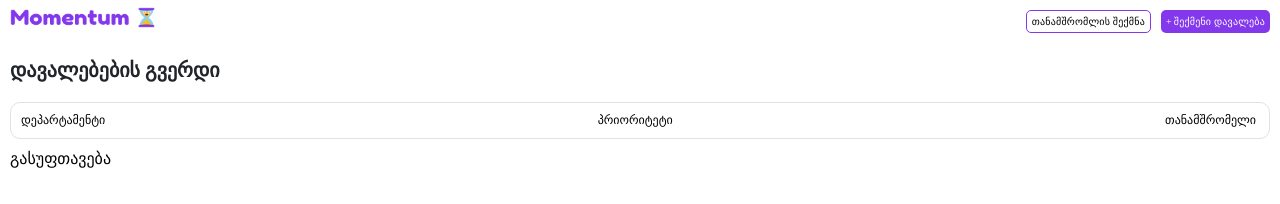
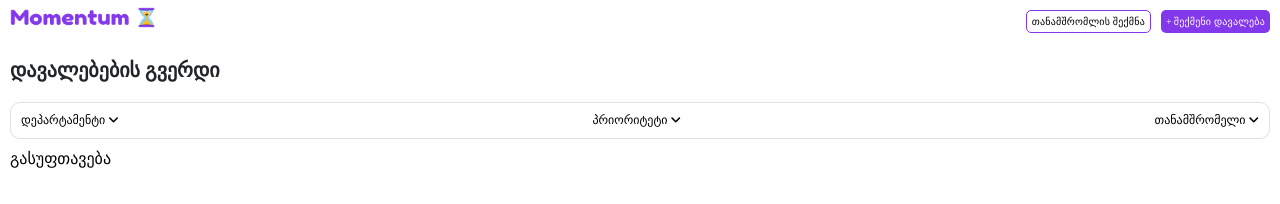
Before and after one commit to Kat-Erina/tasks-project, an Angular app: page / in a window 1280 px wide. Shown: the top 204 px of the page. Built offline with nearby package versions, Linux system fonts and the light colour scheme.

Commit message:
added arrow toggle functionality in filtering

```diff
--- a/src/app/core/services/api.service.ts
+++ b/src/app/core/services/api.service.ts
@@ -26,7 +26,7 @@ export class ApiService{
 
    getEmployees(part:string){
     const header=new HttpHeaders({
-        Authorization: 'Bearer 9e96a874-0f36-4487-bf56-a254a0041569'
+        Authorization: 'Bearer '
     })
     return  this.http.get<Employee[]>(`${this.url}/${part}`, {headers:header})
    }
@@ -45,7 +45,7 @@ export class ApiService{
 
   postData(destination:string, data:any){
     const header=new HttpHeaders({
-      Authorization: 'Bearer 9e96a874-0f36-4487-bf56-a254a0041569'
+      Authorization: 'Bearer '
   })
 
   return  this.http.post<Employee[]>(`${this.url}/${destination}`,data, {headers:header})
--- a/src/app/core/services/sharedStates.service.ts
+++ b/src/app/core/services/sharedStates.service.ts
@@ -7,4 +7,5 @@ import { Injectable, signal } from "@angular/core";
 export class SharedStates{
     openEmployeeModal=signal(false)
     openFilteringCriterias=signal(false)
+    receivedVal=signal('')
 }
--- a/src/app/core/shared-components/li/li.component.html
+++ b/src/app/core/shared-components/li/li.component.html
@@ -1 +1 @@
-<p >{{title}} <i class="fa-solid"></i></p>
+<p (click)="toggle()">{{title}} <i class="fa-solid" [ngClass]="up()?'fa-angle-up':'fa-angle-down'"></i></p>
--- a/src/app/core/shared-components/li/li.component.ts
+++ b/src/app/core/shared-components/li/li.component.ts
@@ -10,7 +10,23 @@ import { CommonModule } from '@angular/common';
 })
 export class LiComponent {
 @Input() title!:string
+@Input() val!:string
 sharedStatesService=inject(SharedStates)
 
+toggle(){
+  if(this.sharedStatesService.receivedVal()===this.val){
+   this.sharedStatesService.openFilteringCriterias.set(!this.sharedStatesService.openFilteringCriterias())
+  }
+  else{
+    this.sharedStatesService.receivedVal.set(this.val)
+    this.sharedStatesService.openFilteringCriterias.set(true)
+}
+}
 
+up(): boolean {
+  return (
+    this.sharedStatesService.receivedVal() === this.val &&
+    this.sharedStatesService.openFilteringCriterias()
+  );
 }
+}
--- a/src/app/tasks/tasks.component.html
+++ b/src/app/tasks/tasks.component.html
@@ -1,9 +1,9 @@
 <h1>დავალებების გვერდი</h1>
 <div class="filters">
     <ul>
-        <li (click)="toggle()" appLi [title]="'დეპარტამენტი'"></li>
-        <li (click)="toggle()"  appLi [title]="'პრიორიტეტი'"></li>
-        <li (click)="toggle()" appLi [title]="'თანამშრომელი'"></li>
+        <li  appLi [title]="'დეპარტამენტი'" [val]="'departments'" ></li>
+        <li   appLi [title]="'პრიორიტეტი'" [val]="'priorities'" ></li>
+        <li  appLi [title]="'თანამშრომელი'" [val]="'employees'" ></li>
     </ul>
 
 </div>
--- a/src/app/tasks/tasks.component.ts
+++ b/src/app/tasks/tasks.component.ts
@@ -1,4 +1,4 @@
-import { Component, inject } from '@angular/core';
+import { Component, inject, signal } from '@angular/core';
 import { LiComponent } from '../core/shared-components/li/li.component';
 import { SharedStates } from '../core/services/sharedStates.service';
 
@@ -10,16 +10,7 @@ import { SharedStates } from '../core/services/sharedStates.service';
 })
 export class TasksComponent {
 sharedStatesService=inject(SharedStates)
+sth=signal<undefined|Event>(undefined)
 
-toggle(){
-  if(this.sharedStatesService.openFilteringCriterias()){
-    this.sharedStatesService.openFilteringCriterias.set(false)
-  }
-  else{this.sharedStatesService.openFilteringCriterias.set(!this.sharedStatesService.openFilteringCriterias())
 
-  // this.sharedStatesService.openFilteringCriterias.set(!this.sharedStatesService.openFilteringCriterias())
 }
-
-  console.log(this.sharedStatesService.openFilteringCriterias())
-}
-}
```
